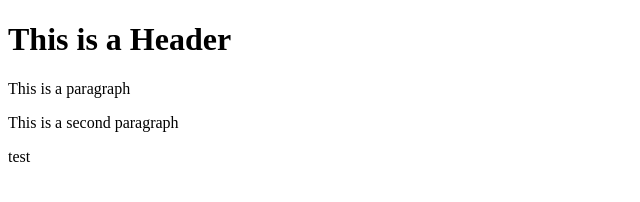
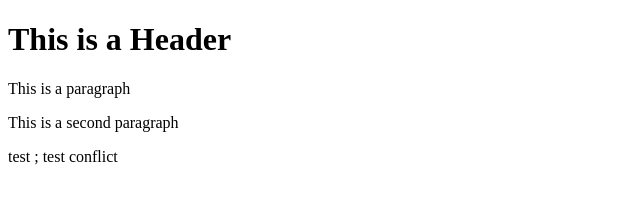
Before and after one commit to tn333nt/demo, a plain HTML site: page index.html in a window 1280 px wide. Shown: the full height of the page, 0-640 px from the left. Drawn offline with Linux system fonts and the light colour scheme.

Commit message:
Update index.html

```diff
--- a/index.html
+++ b/index.html
@@ -6,6 +6,6 @@
         <h1>This is a Header</h1>
         <p>This is a paragraph</p>
         <p>This is a second paragraph</p>
-        <p>test</p>
+        <p>test ; test conflict</p>
     </body>
 </html>
```
